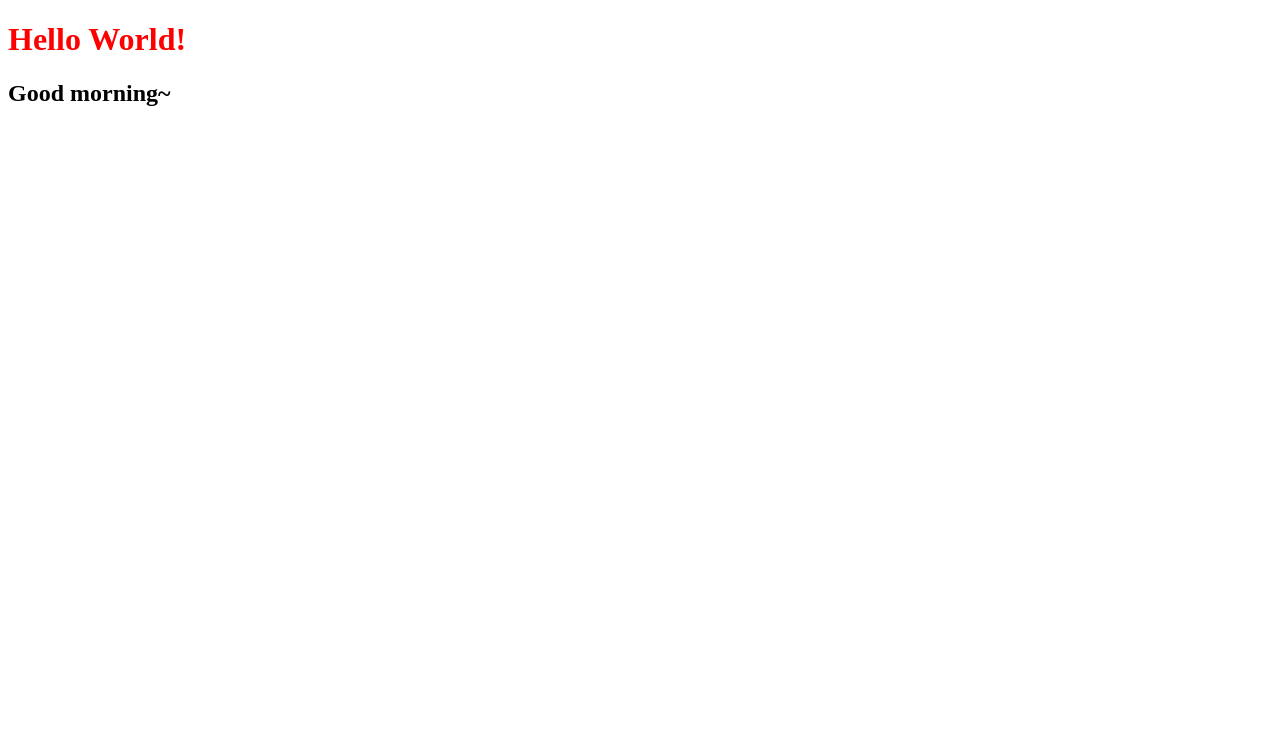
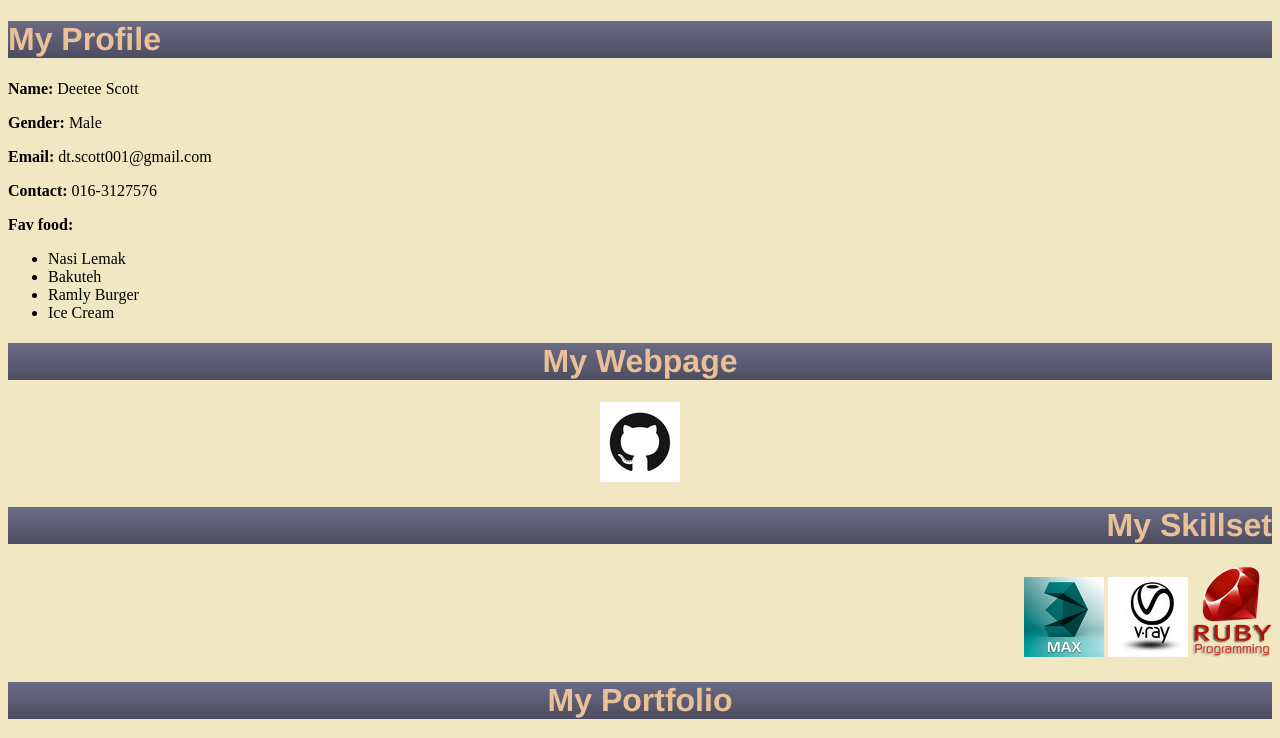
Before and after one commit to DeeteeCG/deeteecg.github.io, a plain HTML site: page index.html in a window 1280 px wide. Shown: the top 738 px of the page. Drawn offline with Linux system fonts and the light colour scheme.

Commit message:
updated portfolio page

```diff
--- a/index.html
+++ b/index.html
@@ -3,11 +3,47 @@
     <!-- Meta informtion goes here. i.e. Website title, external resources (CDNs) -->
     <!-- Note: Code written in the <head> will not be displayed on the website -->
     <link rel="stylesheet" type="text/css" href="stylesheet.css">
+    <title>Deetee Scott Portfolio</title>
   </head>
 
-  <body>
+  <body style = "background-color: #F2E7C3">
     <!-- Main body content -->
-    <h1>Hello World!</h1>
-    <h2>Good morning~<h2>
+    <h1>My Profile</h1>
+    <p><strong>Name:</strong> Deetee Scott</p>
+    <p><strong>Gender:</strong> Male</p>
+    <p><strong>Email:</strong> dt.scott001@gmail.com</p>
+    <p><strong>Contact:</strong> 016-3127576</p>
+    <p><strong>Fav food:</strong> <br>
+      <ul>
+        <li>Nasi Lemak</li>
+        <li>Bakuteh</li>
+        <li>Ramly Burger</li>
+        <li>Ice Cream</li>
+      </ul>
+
+
+    </p>
+
+    <div class="webpage">
+      <h1>My Webpage</h1>
+      <a href = "https://github.com/DeeteeCG"><img src = "github_logo.png"></a>
+    </div>
+
+    <div class="skillset">
+      <h1>My Skillset</h1>
+      <img src = "logo_max.png"> <img src = "logo_vray.jpg"> <img src = "logo_ruby.png">
+    </div>
+
+
+    <div class="portfolio">
+      <h1>My Portfolio</h1>
+      <img src = "portfolio1.jpg"> <img src = "portfolio2.jpg"> <img src = "portfolio3.jpg">
+    </div>
+
+    <div style="text-align:center">
+      <iframe width="560" height="315"  src="https://www.youtube.com/embed/Al14v4m7n6M" frameborder="0" allowfullscreen></iframe>
+    </div>
+
+
   </body>
 <html>
--- a/stylesheet.css
+++ b/stylesheet.css
@@ -1,3 +1,17 @@
 h1 {
-  color: red;
+  color: #EAC197;
+  background: linear-gradient(#6B6B86, #4D4D61);
+  font-family: helvetica;
 }
+
+.webpage {
+  text-align: center;
+}
+
+.skillset {
+  text-align: right;
+}
+
+.portfolio {
+  text-align: center;
+}
```
Also changed, not shown: github_logo.png (added), logo_max.png (added), logo_ruby.png (added), logo_vray.jpg (added), portfolio1.jpg (added), portfolio2.jpg (added), portfolio3.jpg (added).
